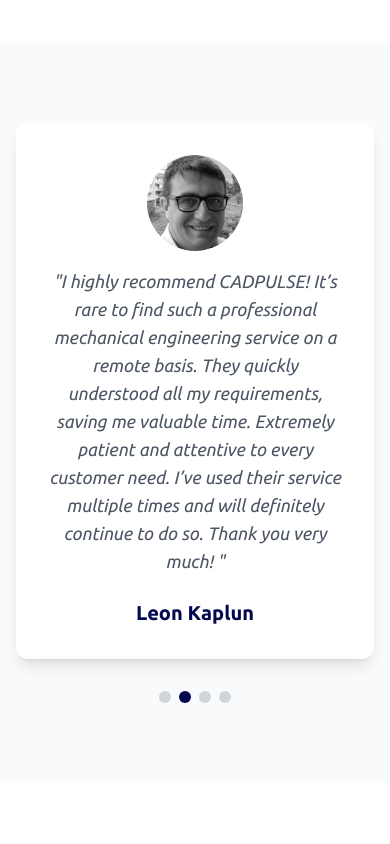
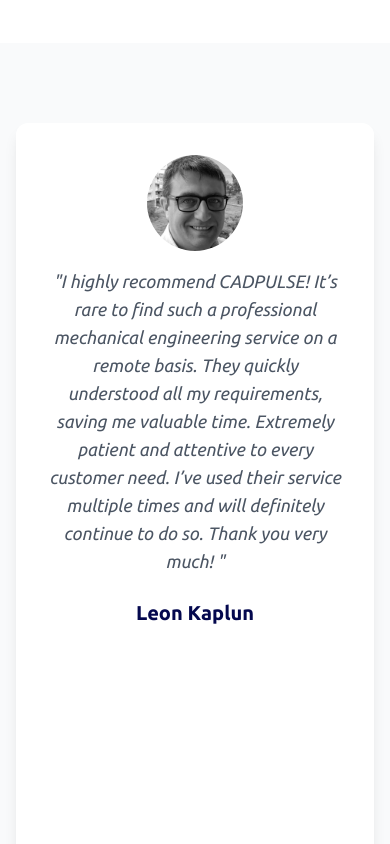
Before and after one commit to Lunor-Labs/cadpulse-website, a React (Vite) app: page / in a window 390 px wide. Shown: the part 9960-10804 px from the top of the page. Built offline with nearby package versions, Linux system fonts and the light colour scheme.

Commit message:
adjusted the Review section for mobile view

```diff
--- a/src/App.tsx
+++ b/src/App.tsx
@@ -531,7 +531,7 @@
       <section className="py-20 bg-gray-50">
         <div className="max-w-7xl mx-auto px-4 sm:px-6 lg:px-8">
           <div className="relative max-w-7xl mx-auto">
-            <div className="bg-white rounded-xl shadow-lg p-8 md:p-12 relative flex flex-col md:block items-center">
+            <div className="bg-white rounded-xl shadow-lg p-8 md:p-12 relative flex flex-col items-center md:flex-row md:items-start min-h-[850px] md:min-h-0">
               {/* Image: Centered above text on mobile, left on desktop */}
               <img
                 src={testimonials[currentTestimonial].image}
```
